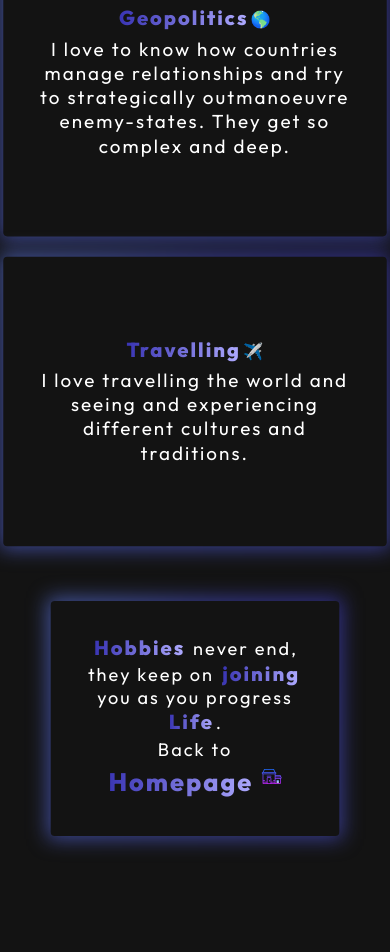
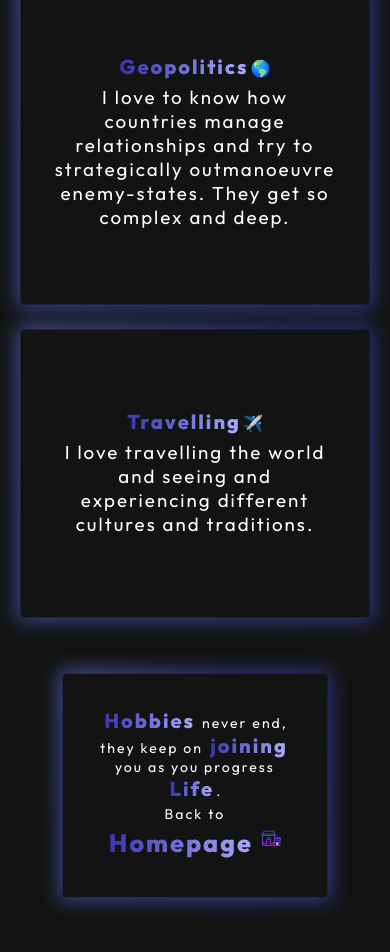
Before and after one commit to that0therGuy/Personal-Portfolio, a website: page hobbies.html in a window 390 px wide. Shown: the part 1034-1986 px from the top of the page. Drawn offline with nearby package versions, Linux system fonts and the light colour scheme; a script that the page names is missing.

Commit message:
mobile bug fixed

```diff
--- a/hobbies.html
+++ b/hobbies.html
@@ -292,13 +292,13 @@
         }
         .title {
             flex-direction: column;
-            width: 100%; /* Adjust title width to fit within 1 column */
+            width: 90%; /* Adjust title width to fit within 1 column */
         }
         .many{
             font-size:10px;
         }
         .small{
-            font-size:18px;
+            font-size:14px;
         }
     }
     .background {
```
